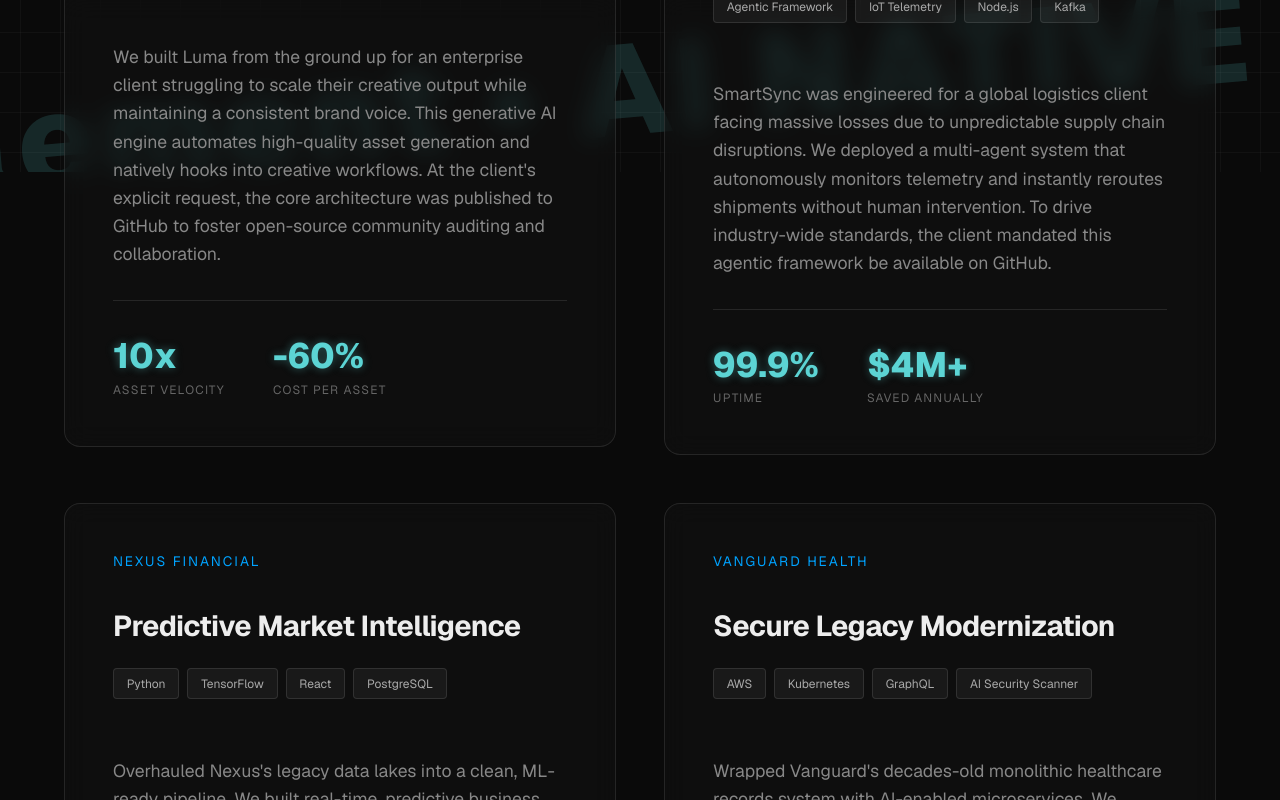
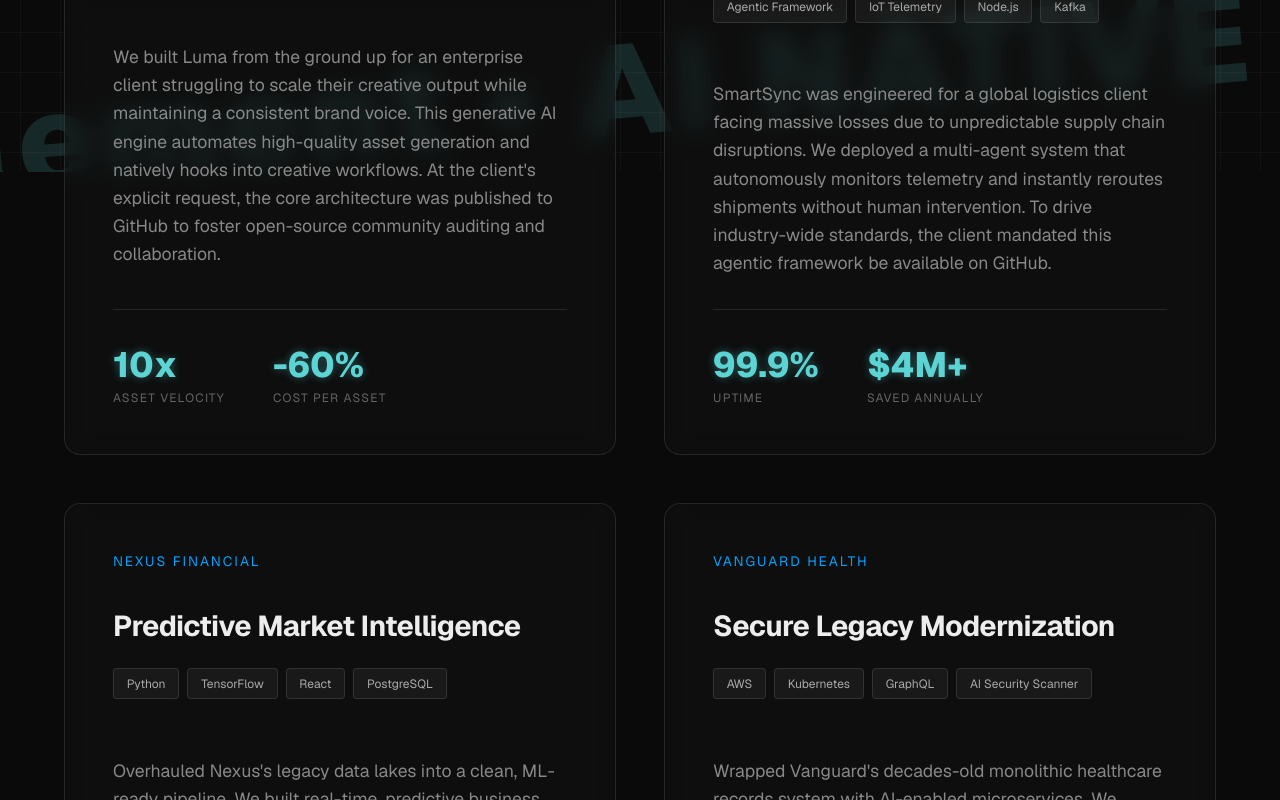
Before and after one commit to monkeyDluffy92/ai-consulting-website, a Next.js app: page /case-studies in a window 1280 px wide. Shown: the part 628-1428 px from the top of the page. Built offline with nearby package versions, Linux system fonts and the light colour scheme.

Commit message:
fix: Stretch case cards to full height inside ScrollReveal wrappers

```diff
--- a/src/app/case-studies/page.module.css
+++ b/src/app/case-studies/page.module.css
@@ -46,6 +46,7 @@
   flex-direction: column;
   position: relative;
   overflow: hidden;
+  height: 100%;
 }
 
 .caseCard:hover {
--- a/src/app/page.module.css
+++ b/src/app/page.module.css
@@ -262,6 +262,7 @@
   flex-direction: column;
   position: relative;
   overflow: hidden;
+  height: 100%;
 }
 
 .caseCard:hover {
```
